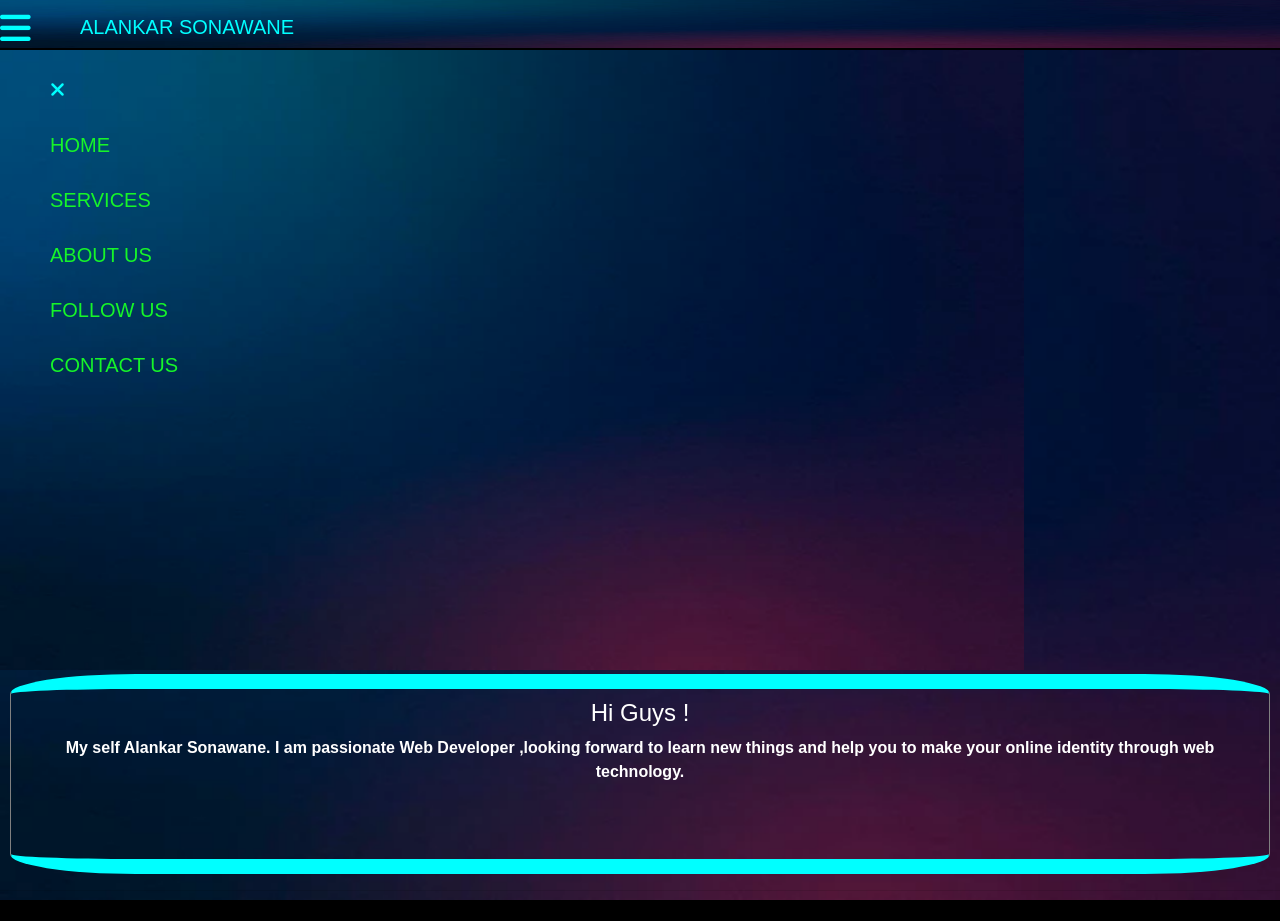
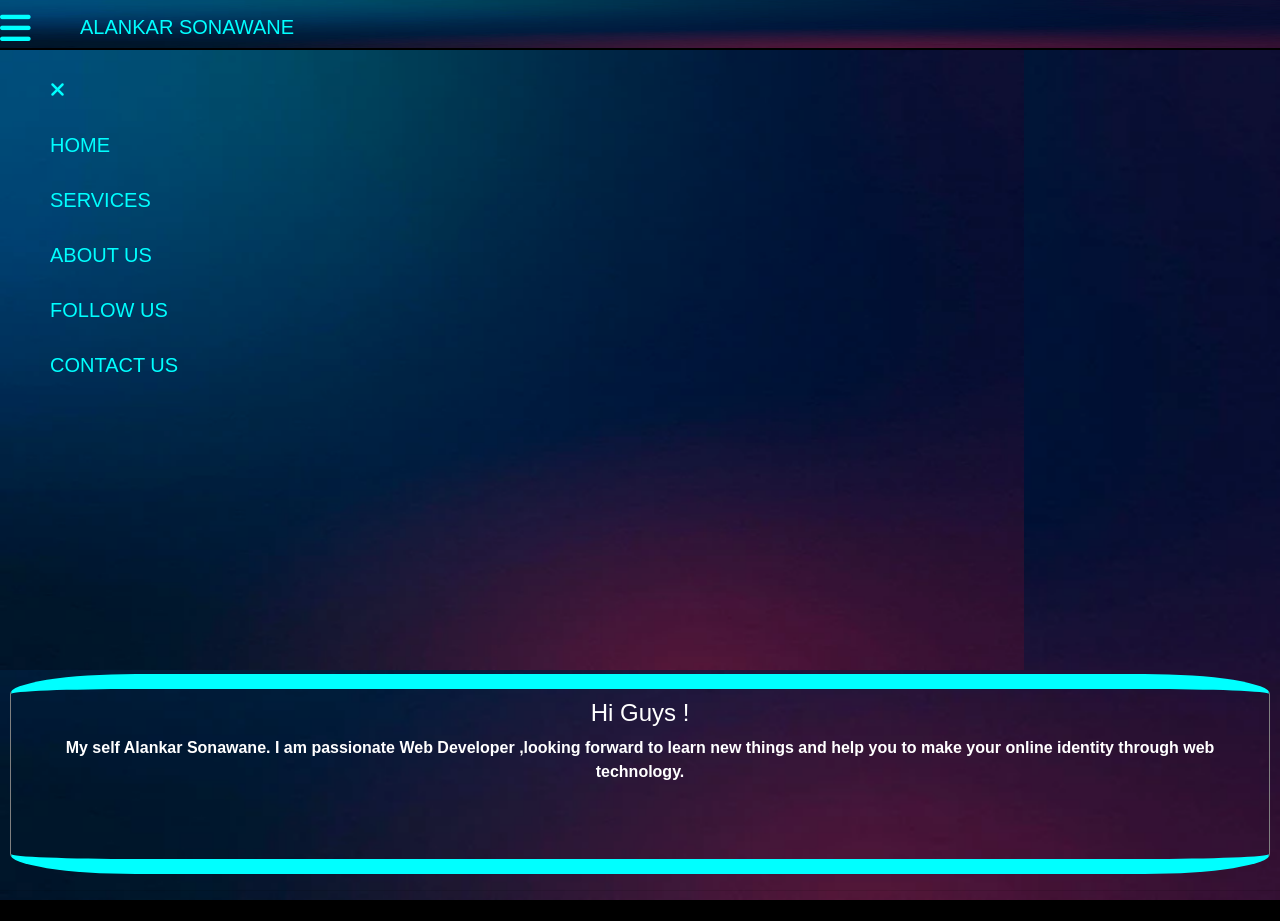
Before and after one commit to alankarsonawane/alankar, a plain HTML site: page index.html in a window 1280 px wide. Both pictures are taken after a click on the icon 15 px from the left and 27 px from the top of the page. Shown: the top 921 px of the page. Drawn offline with nearby package versions, Linux system fonts and the light colour scheme; grey boxes are pictures that could not be loaded; a script that the page names is missing.

Commit message:
Update style1.css

```diff
--- a/style1.css
+++ b/style1.css
@@ -63,6 +63,7 @@ body{
     list-style-type: none;
     display:block;
     font-size:20px;
+     color:cyan;
 
   }
   #sidebar ul{
```
